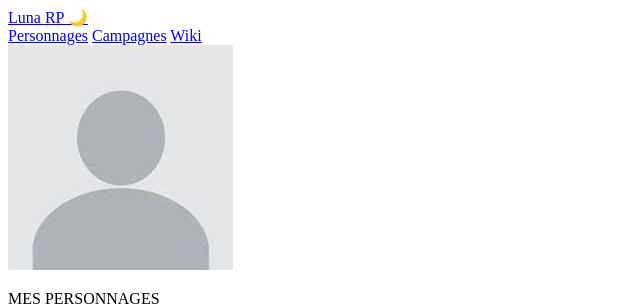
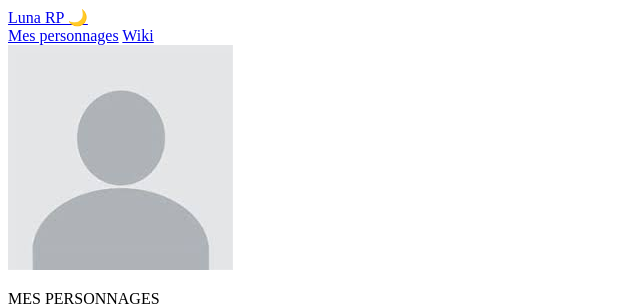
Before and after one commit to Maximauve/LunaRP-Web, a Symfony app: template templates/home/index.html.twig in a window 1280 px wide. Shown: the top 308 px of the page, without its empty margins (0-640 px from the left). Run offline with Twig, Linux system fonts and the light colour scheme; the template is opened without the code that fills it, so the values that code supplies are empty; some libraries are stand-ins or nearby versions.

Commit message:
removed campagnes

```diff
--- a/templates/base.html.twig
+++ b/templates/base.html.twig
@@ -35,8 +35,7 @@
 				</div>
 
 				<div class="links">
-					<a href="{{ path('app_character') }}">Personnages</a>
-					<a href="#">Campagnes</a>
+					<a href="{{ path('app_character') }}">Mes personnages</a>
 					<a href="{{ path('app_wiki') }}">Wiki</a>
 				</div>
 
```
